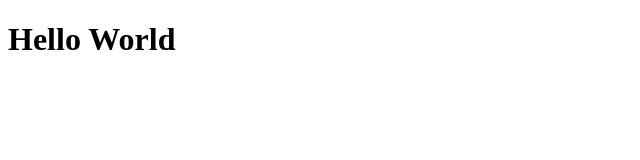
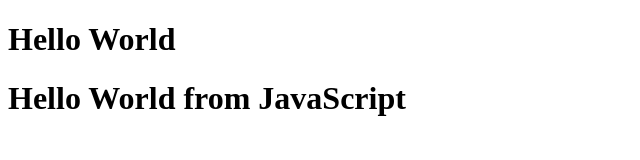
Before and after one commit to EvolvedMeta/Namaste_React, a plain HTML site: page index.html in a window 1280 px wide. Shown: the whole page, without its empty margins (0-640 px from the left). Drawn offline with Linux system fonts and the light colour scheme.

Commit message:
chore: basic js manipulation

```diff
--- a/index.html
+++ b/index.html
@@ -9,5 +9,11 @@
     <div id="root">
         <h1>Hello World</h1>
     </div>
+    <script>
+        const heading = document.createElement('h1');
+        heading.innerHTML = "Hello World from JavaScript";
+        const root = document.getElementById('root');
+        root.appendChild(heading);
+    </script>
 </body>
 </html>
```
